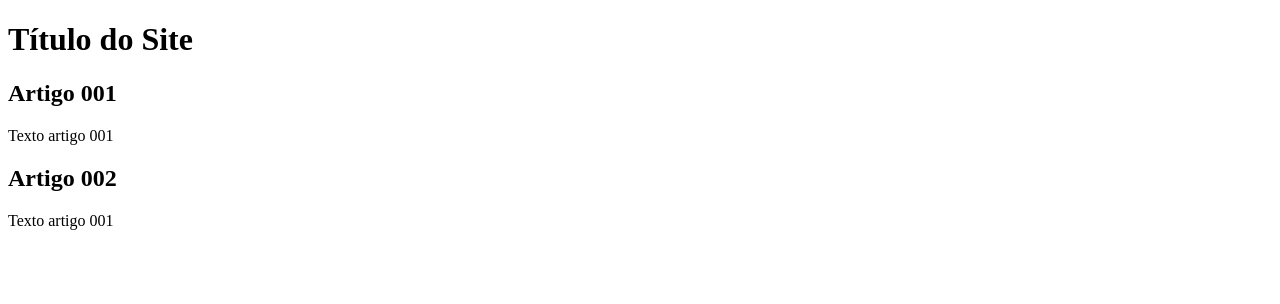
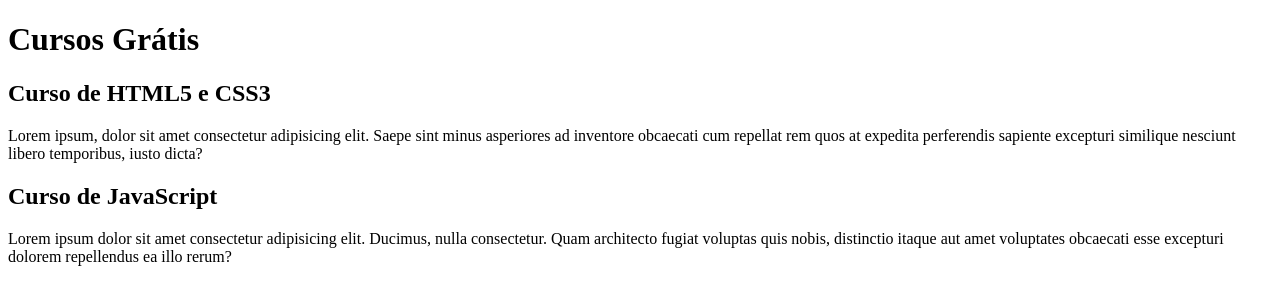
Before and after one commit to Luarduarte/projeto-site, a plain HTML site: page index.html in a window 1280 px wide. Drawn offline with Linux system fonts and the light colour scheme.

Commit message:
inserção de conteúdo

```diff
--- a/index.html
+++ b/index.html
@@ -8,15 +8,19 @@
 <body>
     <main>
         <header>
-            <h1>Título do Site</h1>
+            <h1>Cursos Grátis</h1>
         </header>
         <article>
-            <h2>Artigo 001</h2>
-            <p>Texto artigo 001</p>
+            <h2>Curso de HTML5 e CSS3</h2>
+            <p>Lorem ipsum, dolor sit amet consectetur adipisicing elit.
+                Saepe sint minus asperiores ad inventore obcaecati cum repellat rem quos at expedita perferendis
+                sapiente excepturi similique nesciunt libero temporibus, iusto dicta?</p>
         </article>
         <article>
-            <h2>Artigo 002</h2>
-            <p>Texto artigo 001</p>
+            <h2>Curso de JavaScript</h2>
+            <p>Lorem ipsum dolor sit amet consectetur adipisicing elit. Ducimus, nulla consectetur.
+                Quam architecto fugiat voluptas quis nobis, distinctio itaque aut amet voluptates
+                obcaecati esse excepturi dolorem repellendus ea illo rerum?</p>
         </article>
     </main>
 </body>
```
